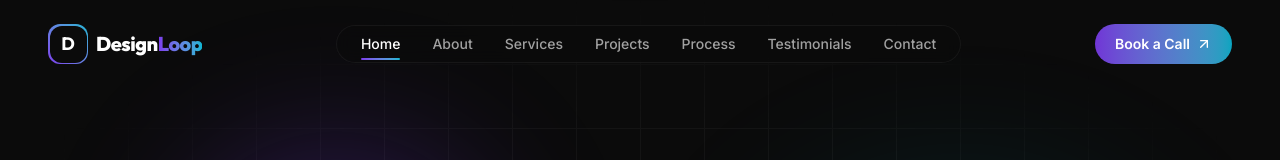
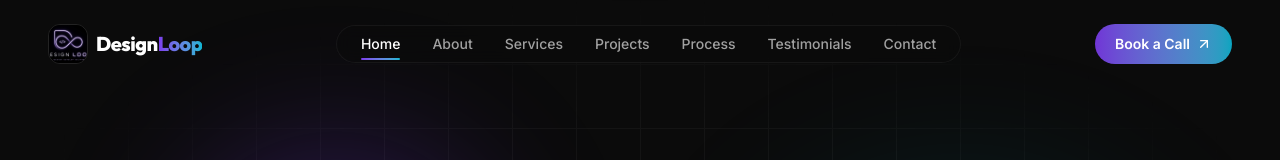
Before and after one commit to designloop-work/Portfolio, a React (Vite) app: page / in a window 1280 px wide. Shown: the top 160 px of the page. Built offline with nearby package versions, Linux system fonts and the light colour scheme.

Commit message:
change icon

```diff
--- a/index.html
+++ b/index.html
@@ -2,7 +2,7 @@
 <html lang="en">
   <head>
     <meta charset="UTF-8" />
-    <link rel="icon" type="image/svg+xml" href="/favicon.svg" />
+    <link rel="icon" type="image/jpeg" href="/favicon.jpg" />
     <meta name="viewport" content="width=device-width, initial-scale=1.0" />
     <title>DesignLoop | Premium Web Application & SaaS Development Agency</title>
     <meta name="description" content="Built for Growth. Designed for Impact. DesignLoop is an elite digital development agency engineering custom React, FastAPI, and SaaS platforms for high-ticket clients globally." />
--- a/src/components/Footer.jsx
+++ b/src/components/Footer.jsx
@@ -1,4 +1,5 @@
 import { MessageSquare, ArrowUp, Heart } from 'lucide-react';
+import logoImg from '../assets/logo.jpg';
 
 const GithubIcon = (props) => (
   <svg viewBox="0 0 24 24" className={props.className} fill="currentColor">
@@ -56,10 +57,12 @@ const Footer = () => {
           {/* Brand Info Column */}
           <div className="lg:col-span-5 flex flex-col items-start gap-4">
             <a href="#home" onClick={(e) => handleScrollTo(e, 'home')} className="flex items-center gap-2 group">
-              <div className="relative flex h-8 w-8 items-center justify-center rounded-lg bg-gradient-to-tr from-[#7C3AED] to-[#06B6D4] p-[1px]">
-                <div className="flex h-full w-full items-center justify-center rounded-lg bg-neutral-950">
-                  <span className="font-heading text-sm font-bold text-white">D</span>
-                </div>
+              <div className="relative flex h-8 w-8 items-center justify-center rounded-lg overflow-hidden border border-white/10 group-hover:border-[#7C3AED] transition-colors">
+                <img
+                  src={logoImg}
+                  alt="DesignLoop Logo"
+                  className="absolute h-[160%] w-[160%] max-w-none object-cover object-[center_38%]"
+                />
               </div>
               <span className="font-heading text-lg font-extrabold text-white">
                 Design<span className="text-transparent bg-clip-text bg-gradient-to-r from-[#7C3AED] to-[#06B6D4]">Loop</span>
--- a/src/components/Navbar.jsx
+++ b/src/components/Navbar.jsx
@@ -1,6 +1,7 @@
 import { useState, useEffect } from 'react';
 import { motion, AnimatePresence } from 'framer-motion';
 import { Menu, X, ArrowUpRight } from 'lucide-react';
+import logoImg from '../assets/logo.jpg';
 
 const Navbar = () => {
   const [isScrolled, setIsScrolled] = useState(false);
@@ -73,10 +74,12 @@ const Navbar = () => {
       <div className="mx-auto max-w-7xl px-6 md:px-12 flex items-center justify-between">
         {/* Brand Logo */}
         <a href="#home" onClick={(e) => handleLinkClick(e, '#home')} className="flex items-center gap-2 group">
-          <div className="relative flex h-10 w-10 items-center justify-center rounded-xl bg-gradient-to-tr from-[#7C3AED] to-[#06B6D4] p-[1.5px] transition-transform duration-300 group-hover:scale-105">
-            <div className="flex h-full w-full items-center justify-center rounded-xl bg-[#0B0B0B]">
-              <span className="font-heading text-lg font-bold text-white">D</span>
-            </div>
+          <div className="relative flex h-10 w-10 items-center justify-center rounded-xl overflow-hidden border border-white/10 transition-transform duration-300 group-hover:scale-105">
+            <img
+              src={logoImg}
+              alt="DesignLoop Logo"
+              className="absolute h-[160%] w-[160%] max-w-none object-cover object-[center_38%]"
+            />
           </div>
           <span className="font-heading text-xl font-extrabold tracking-tight text-white transition-colors group-hover:text-white">
             Design<span className="text-transparent bg-clip-text bg-gradient-to-r from-[#7C3AED] to-[#06B6D4]">Loop</span>
```
Also changed, not shown: public/favicon.jpg (added), src/assets/logo.jpg (added).
